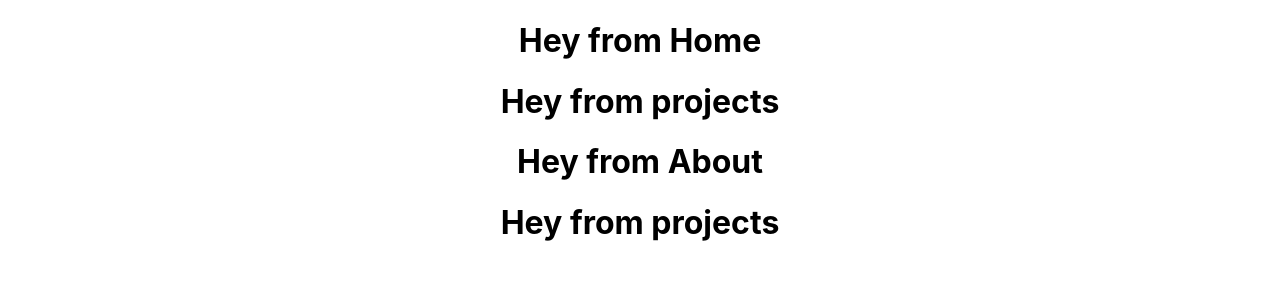
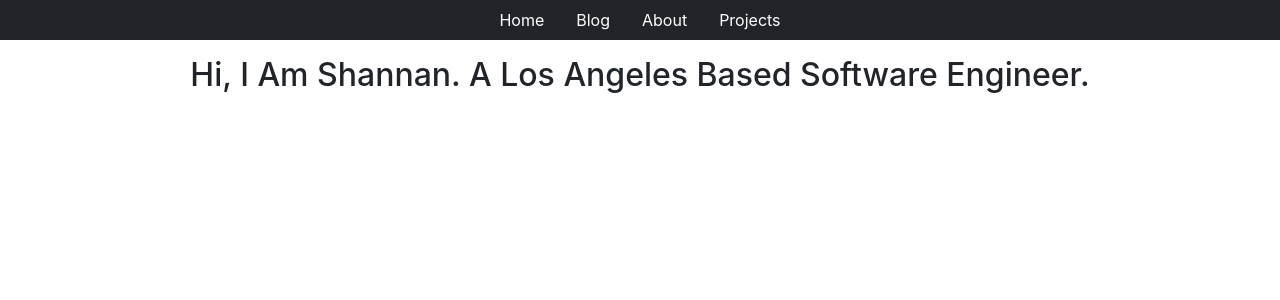
Before and after one commit to WDI-SEA/react-router-portfolio, a React (Create React App) app: page /about in a window 1280 px wide. Shown: the top 300 px of the page. Built offline with nearby package versions, Linux system fonts and the light colour scheme.

Commit message:
rendered About page and added some style

```diff
--- a/public/index.html
+++ b/public/index.html
@@ -15,6 +15,7 @@
       user's mobile device or desktop. See https://developers.google.com/web/fundamentals/web-app-manifest/
     -->
     <link rel="manifest" href="%PUBLIC_URL%/manifest.json" />
+    <link href="https://cdn.jsdelivr.net/npm/bootstrap@5.0.2/dist/css/bootstrap.min.css" rel="stylesheet" integrity="sha384-EVSTQN3/azprG1Anm3QDgpJLIm9Nao0Yz1ztcQTwFspd3yD65VohhpuuCOmLASjC" crossorigin="anonymous">
     <!--
       Notice the use of %PUBLIC_URL% in the tags above.
       It will be replaced with the URL of the `public` folder during the build.
--- a/src/App.css
+++ b/src/App.css
@@ -5,6 +5,18 @@
 .App-logo {
   height: 40vmin;
   pointer-events: none;
+}
+
+a.nav-link  {
+  color: #ffffff;
+}
+
+a.nav-link:hover  {
+  color: #ffffff;
+}
+
+.about {
+  text-transform: capitalize;
 }
 
 @media (prefers-reduced-motion: no-preference) {
--- a/src/App.js
+++ b/src/App.js
@@ -3,6 +3,7 @@ import Home from './components/Home'
 import Blog from './components/Blog'
 import About from './components/About'
 import Projects from './components/Projects'
+import Header from './components/Header'
 
 import {
   BrowserRouter as Router,
@@ -13,10 +14,20 @@ import {
 function App() {
   return (
     <div className="App">
-      <Home />
-      <Blog />
-      <About />
-      <Projects />
+
+      <Router>
+        <Header />
+
+        <Route exact path="/" component={Home} />
+
+        <Route path="/about" component={About} />
+
+
+
+      </Router>
+
+
+
     </div>
   );
 }
--- a/src/components/About.js
+++ b/src/components/About.js
@@ -1,6 +1,8 @@
 export default function About() {
   return(
-    <h1>Hey from About</h1>
+    <div className="about">
+      <h2>Hi, I Am Shannan. A Los Angeles Based Software Engineer.</h2>
+    </div>
 
   )
 }
--- /dev/null
+++ b/src/components/Header.js
@@ -0,0 +1,14 @@
+import { Link } from 'react-router-dom'
+
+export default function Header() {
+  return (
+    <nav className="navbar-dark bg-dark mb-3">
+      <ul className="nav justify-content-center">
+        <li><Link className="nav-link" to="/">Home</Link></li>
+        <li><Link className="nav-link" to="/Blog">Blog</Link></li>
+        <li><Link className="nav-link" to="/About">About</Link></li>
+        <li><Link className="nav-link" to="/Projects">Projects</Link></li>
+      </ul>
+    </nav>
+  )
+}
```
